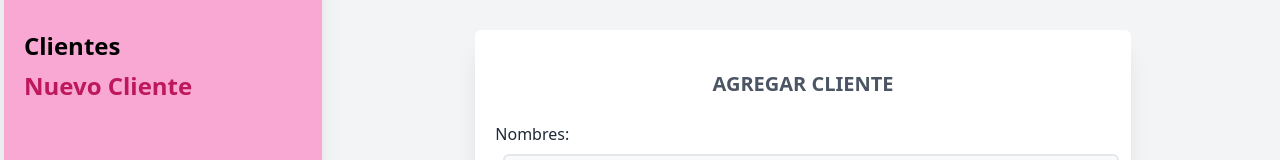
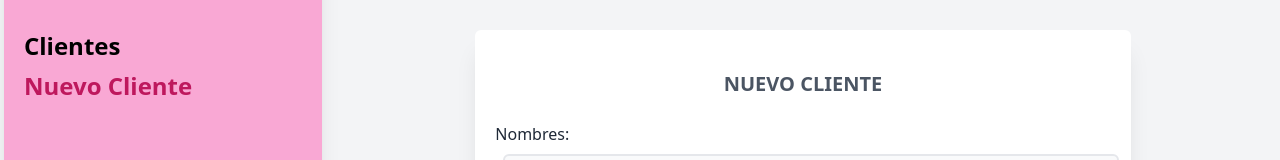
Before and after one commit to pipeswk/CRM-AnitaNails, a React (Vite) app: page /clientes/nuevo in a window 1280 px wide. Shown: the part 134-294 px from the top of the page. Built offline with nearby package versions, Linux system fonts and the light colour scheme.

Commit message:
Se asigna metodo "PUT" al input submit

```diff
--- a/src/Components/Formulario.jsx
+++ b/src/Components/Formulario.jsx
@@ -3,7 +3,9 @@ import { useNavigate } from 'react-router-dom'
 import * as Yup from 'yup'
 import Error from './Error'
 
-const Formulario = () => {
+const Formulario = ( { id, infoCliente } ) => {
+
+    const { nombres, apellidos, email, nacimiento, telefono } = infoCliente
 
     const navigate = useNavigate();
 
@@ -30,17 +32,31 @@ const Formulario = () => {
 
     const handleSubmit = async (values) => {
         try {
+            let respuesta;
+            if(id) {
+                // Editando registros
+                const url = `http://localhost:4000/clientes/${id}`;
+                respuesta = await fetch(url, {
+                    method: 'PUT',
+                    body: JSON.stringify(values),
+                    headers: {
+                        'Content-type': 'application/json'
+                    }
+                });
+            } else {
+                // Registro nuevo
                 const url = 'http://localhost:4000/clientes';
-            const respuesta = await fetch(url, {
+                respuesta = await fetch(url, {
                     method: 'POST',
                     body: JSON.stringify(values),
                     headers: {
                         'Content-type': 'application/json'
                     }
                 });
-            console.log(respuesta);
+            }
+
             const resultado = await respuesta.json();
-            console.log(resultado);
+
         } catch (error) {
             console.log(error)
         }
@@ -49,16 +65,21 @@ const Formulario = () => {
   return (
     <div className='bg-white mt-10 px-5 py-10 rounded-md shadow-xl md:w-3/4 mx-auto'>
 
-        <h1 className='text-gray-600 font-bold text-xl uppercase text-center mb-6'>Agregar cliente</h1>
+        <h1
+            className='text-gray-600 font-bold text-xl uppercase text-center mb-6'
+        >
+            {id ? `EDITAR CLIENTE: ${nombres} ${apellidos}` : `NUEVO CLIENTE`}
+        </h1>
 
         <Formik
             initialValues={{
-                nombres: '',
-                apellidos: '',
-                email: '',
-                telefono: '',
-                nacimiento: ''
+                nombres: nombres ?? '',
+                apellidos: apellidos ?? '',
+                email: email ?? '',
+                telefono: telefono ?? '',
+                nacimiento: nacimiento ?? ''
             }}
+            enableReinitialize={true}
 
             onSubmit={ async (values, {resetForm}) => {
                 await handleSubmit(values);
@@ -167,7 +188,7 @@ const Formulario = () => {
 
                         <input
                             type="submit"
-                            value={'Agregar cliente'}
+                            value={id ? `EDITAR CLIENTE` : `AGREGAR CLIENTE`}
                             className='w-full bg-pink-400 p-2 m-2 rounded-lg cursor-pointer font-black text-white hover:bg-pink-500 uppercase'
                         />
 
@@ -182,4 +203,8 @@ const Formulario = () => {
   )
 }
 
+Formulario.defaultProps = {
+    infoCliente: {}
+}
+
 export default Formulario
```
Lines whose indentation alone changed are shown as unchanged.
